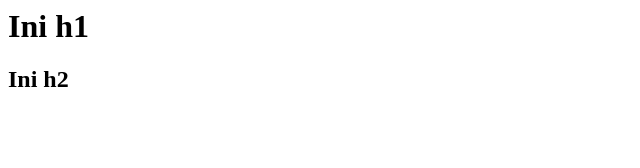
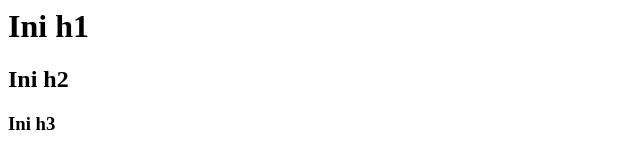
Before and after one commit to spungkyb/tutorial, a plain HTML site: page index.html in a window 1280 px wide. Shown: the full height of the page, 0-640 px from the left. Drawn offline with Linux system fonts and the light colour scheme.

Commit message:
tambahan h3 commit dari github

```diff
--- a/index.html
+++ b/index.html
@@ -1,2 +1,3 @@
 <h1>Ini h1</h1>
 <h2>Ini h2</h2>
+<h3>Ini h3</h3>
```
